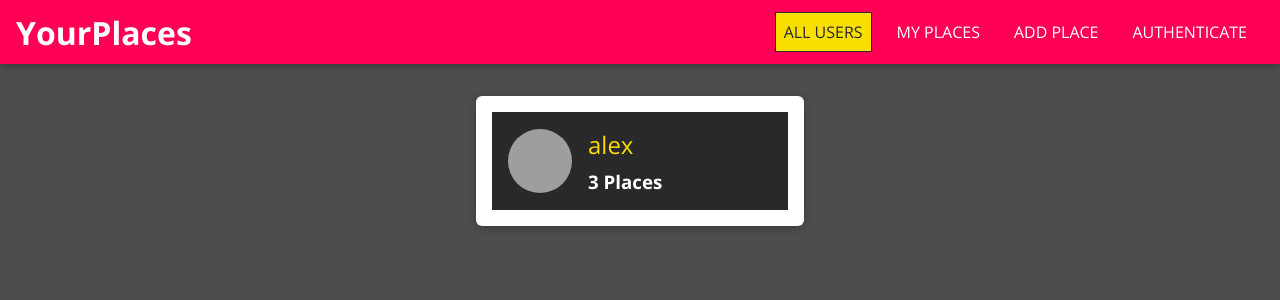
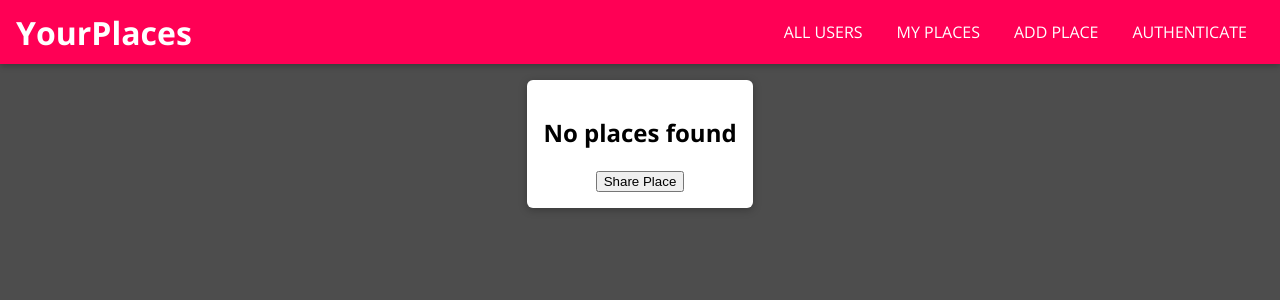
Before and after one commit to alexgharibi/MERN, a React (Create React App) app in the folder MERN-Frontend/: page /1/places in a window 1280 px wide. Before the commit this address led to /. Shown: the top 300 px of the page. Built offline with nearby package versions, Linux system fonts and the light colour scheme; grey boxes are pictures that could not be loaded.

Commit message:
add dynamic routing

```diff
--- a/MERN-Frontend/src/App.js
+++ b/MERN-Frontend/src/App.js
@@ -6,6 +6,7 @@
   Switch,
 } from "react-router-dom";
 import Users from "./user/pages/Users";
+import UserPlaces from "./places/pages/UserPlaces";
 import NewPlace from "./places/pages/NewPlace";
 import MainNavigation from "./shared/components/Navigation/MainNavigation";
 
@@ -17,6 +18,7 @@
         <Switch>
           <Route path="/" exact component={Users} />
           <Route path="/places/new" exact component={NewPlace} />
+          <Route path="/:userId/places" exact component={UserPlaces} />
           <Redirect to="/" />
         </Switch>
       </main>
--- /dev/null
+++ b/MERN-Frontend/src/places/components/PlaceItem.css
@@ -0,0 +1,55 @@
+.place-item {
+  margin: 1rem 0;
+}
+
+.place-item__content {
+  padding: 0;
+}
+
+.place-item__info {
+  padding: 1rem;
+  text-align: center;
+}
+
+.place-item__image {
+  width: 100%;
+  height: 12.5rem;
+  margin-right: 1.5rem;
+}
+
+.place-item__image img {
+  width: 100%;
+  height: 100%;
+  object-fit: cover;
+}
+
+.place-item__info h2,
+.place-item__info h3,
+.place-item__info p {
+  margin: 0 0 0.5rem 0;
+}
+
+.place-item__actions {
+  padding: 1rem;
+  text-align: center;
+  border-top: 1px solid #ccc;
+}
+
+.place-item__modal-content {
+  padding: 0;
+}
+
+.place-item__modal-actions {
+  text-align: right;
+}
+
+.place-item__actions button,
+.place-item__actions a {
+  margin: 0.5rem;
+}
+
+@media (min-width: 768px) {
+  .place-item__image {
+    height: 20rem;
+  }
+}
--- /dev/null
+++ b/MERN-Frontend/src/places/components/PlaceItem.js
@@ -0,0 +1,27 @@
+import React from "react";
+import "./PlaceItem.css";
+import Card from "../../shared/components/UIElements/Card";
+
+const PlaceItem = ({ image, title, address, description }) => {
+  return (
+    <li className="place-item">
+      <Card className="place-item__content">
+        <div className="place-item__image">
+          <img src={image} alt={title} />
+        </div>
+        <div className="place-item__info">
+          <h2>{title}</h2>
+          <h3>{address}</h3>
+          <p>{description}</p>
+        </div>
+        <div className="place-item__actions">
+          <button>VIEW ON MAP</button>
+          <button>EDIT</button>
+          <button>DELETE</button>
+        </div>
+      </Card>
+    </li>
+  );
+};
+
+export default PlaceItem;
--- /dev/null
+++ b/MERN-Frontend/src/places/components/PlaceList.css
@@ -0,0 +1,7 @@
+.place-list {
+  list-style: none;
+  margin: 1rem auto;
+  padding: 0;
+  width: 90%;
+  max-width: 40rem;
+}
--- /dev/null
+++ b/MERN-Frontend/src/places/components/PlaceList.js
@@ -0,0 +1,36 @@
+import React from "react";
+import "./PlaceList.css";
+import Card from "../../shared/components/UIElements/Card";
+import { Link } from "react-router-dom";
+import PlaceItem from "./PlaceItem";
+
+const PlaceList = ({ items }) => {
+  if (items.length === 0) {
+    return (
+      <div className="place-list center">
+        <Card>
+          <h2>No places found</h2>
+          <button>Share Place</button>
+        </Card>
+      </div>
+    );
+  }
+  return (
+    <ul className="place-list">
+      {items.map((place) => (
+        <PlaceItem
+          key={place.id}
+          id={place.id}
+          image={place.imageUrl}
+          title={place.title}
+          description={place.description}
+          address={place.address}
+          creatorId={place.creator}
+          coordinates={place.location}
+        />
+      ))}
+    </ul>
+  );
+};
+
+export default PlaceList;
--- /dev/null
+++ b/MERN-Frontend/src/places/pages/UserPlaces.js
@@ -0,0 +1,27 @@
+import React from "react";
+import PlaceList from "../components/PlaceList";
+import { useParams } from "react-router-dom";
+
+const DUMMY = [
+  {
+    id: "p1",
+    title: "ottawa",
+    description: "my home town",
+    imageUrl: "https://picsum.photos/seed/picsum/200/300",
+    address: "10 E 34th St, New York, NY 10016",
+    location: {
+      lat: 40.7484405,
+      lng: -73.9878584,
+    },
+    creator: "u1",
+  },
+];
+
+const UserPlaces = () => {
+  const userId = useParams().userId;
+  const loadedPlaces = DUMMY.filter((place) => place.creator === userId);
+
+  return <PlaceList items={loadedPlaces} />;
+};
+
+export default UserPlaces;
--- a/MERN-Frontend/src/user/pages/Users.js
+++ b/MERN-Frontend/src/user/pages/Users.js
@@ -4,7 +4,7 @@
 const Users = () => {
   const USERS = [
     {
-      id: "1",
+      id: "u1",
       name: "alex",
       image:
         "https://i.picsum.photos/id/1001/5616/3744.jpg?hmac=38lkvX7tHXmlNbI0HzZbtkJ6_wpWyqvkX4Ty6vYElZE",
```
